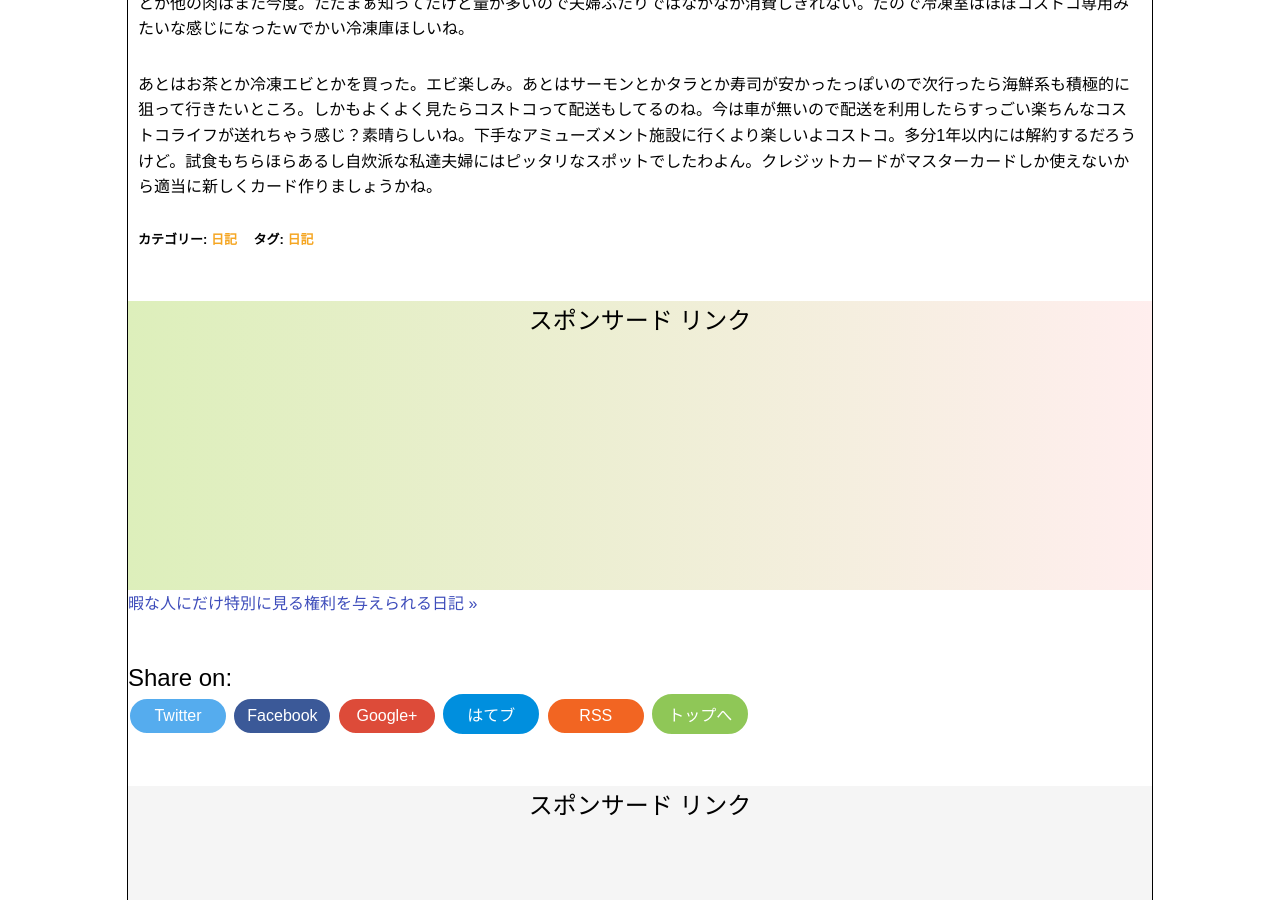
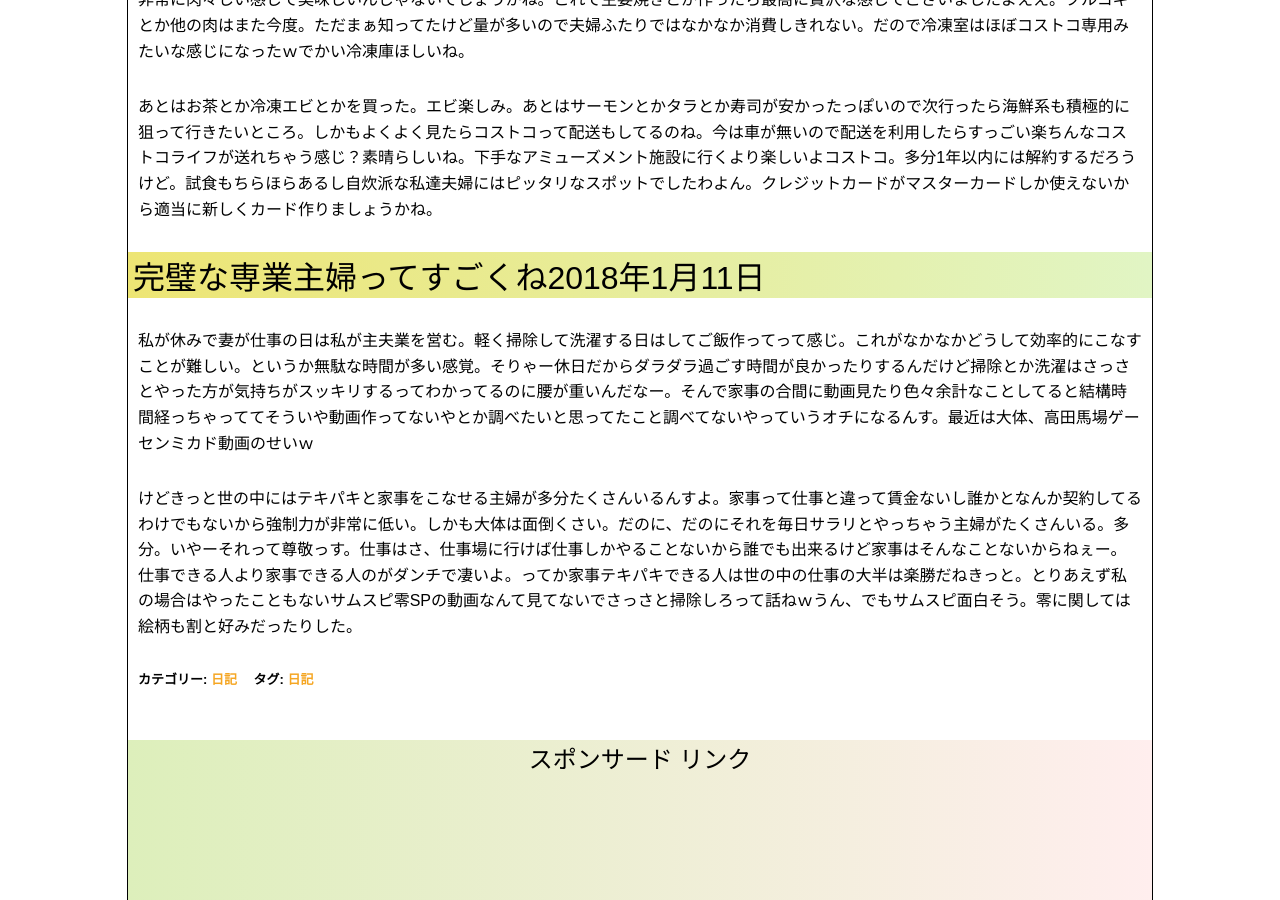
Before and after one commit to photoantenna/photoantenna.github.io, a Jekyll site: the page built from _posts/2017-12-27-diary.md, in a window 1280 px wide and 900 px high, scrolled down 4513 px. Built offline with Jekyll 4.4.1, drawn with Linux system fonts in a browser that asks for light colours; some of the changed text lies outside the part shown.

Commit message:
日記更新

```diff
--- a/_posts/2017-12-27-diary.md
+++ b/_posts/2017-12-27-diary.md
@@ -7,7 +7,7 @@ categories: "日記"
 tags: "日記"
 keywords: "日記, 哲学, こんにゃく, VIX, ゲーム, 失敗, facerig, コストコ"
 mokuji: true
-update: 2018-1-9
+update: 2018-1-11
 image:
   feature: diary.jpg
 ---
@@ -71,3 +71,9 @@ STEAMアプリ(ゲームではない)で「face rig」ってのがあるんだ
 豚肩ロースの厚切りスライスとか牛挽肉がグラム107円くらいだったり巷で大人気のプルコギがグラム147円くらいだったりとなかなかお得なお肉たち。肝心なお肉の味を確認すべく今日は豚肩ロースを塩コショウでジュワッと焼いて食べてみた。非常に肉々しい感じで美味しいんじゃないでしょうかね。これで生姜焼きとか作ったら最高に贅沢な感じでございましたよええ。プルコギとか他の肉はまた今度。ただまぁ知ってたけど量が多いので夫婦ふたりではなかなか消費しきれない。だので冷凍室はほぼコストコ専用みたいな感じになったｗでかい冷凍庫ほしいね。
 
 あとはお茶とか冷凍エビとかを買った。エビ楽しみ。あとはサーモンとかタラとか寿司が安かったっぽいので次行ったら海鮮系も積極的に狙って行きたいところ。しかもよくよく見たらコストコって配送もしてるのね。今は車が無いので配送を利用したらすっごい楽ちんなコストコライフが送れちゃう感じ？素晴らしいね。下手なアミューズメント施設に行くより楽しいよコストコ。多分1年以内には解約するだろうけど。試食もちらほらあるし自炊派な私達夫婦にはピッタリなスポットでしたわよん。クレジットカードがマスターカードしか使えないから適当に新しくカード作りましょうかね。
+
+### 完璧な専業主婦ってすごくね2018年1月11日
+
+私が休みで妻が仕事の日は私が主夫業を営む。軽く掃除して洗濯する日はしてご飯作ってって感じ。これがなかなかどうして効率的にこなすことが難しい。というか無駄な時間が多い感覚。そりゃー休日だからダラダラ過ごす時間が良かったりするんだけど掃除とか洗濯はさっさとやった方が気持ちがスッキリするってわかってるのに腰が重いんだなー。そんで家事の合間に動画見たり色々余計なことしてると結構時間経っちゃっててそういや動画作ってないやとか調べたいと思ってたこと調べてないやっていうオチになるんす。最近は大体、高田馬場ゲーセンミカド動画のせいｗ
+
+けどきっと世の中にはテキパキと家事をこなせる主婦が多分たくさんいるんすよ。家事って仕事と違って賃金ないし誰かとなんか契約してるわけでもないから強制力が非常に低い。しかも大体は面倒くさい。だのに、だのにそれを毎日サラリとやっちゃう主婦がたくさんいる。多分。いやーそれって尊敬っす。仕事はさ、仕事場に行けば仕事しかやることないから誰でも出来るけど家事はそんなことないからねぇー。仕事できる人より家事できる人のがダンチで凄いよ。ってか家事テキパキできる人は世の中の仕事の大半は楽勝だねきっと。とりあえず私の場合はやったこともないサムスピ零SPの動画なんて見てないでさっさと掃除しろって話ねｗうん、でもサムスピ面白そう。零に関しては絵柄も割と好みだったりした。
```
